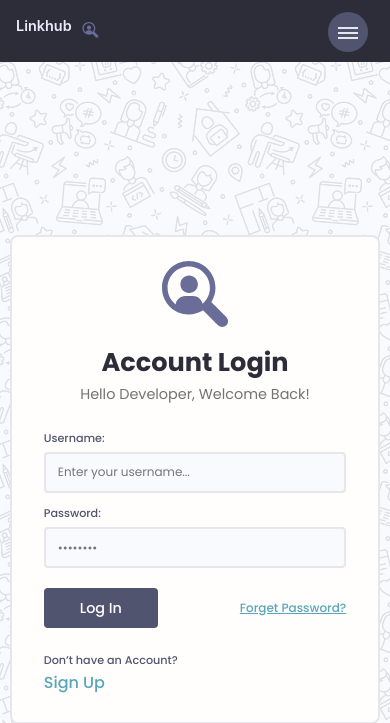
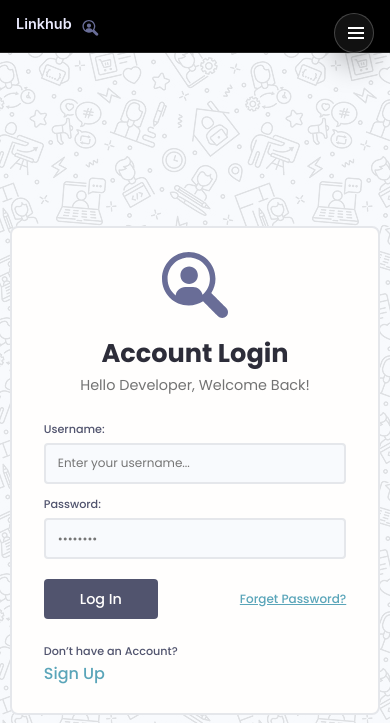
Before and after one commit to NiharPopat17/linkhub, a Django app: page /login/?next=/delete-skill/1/ in a window 390 px wide. Shown: the top 723 px of the page. Run offline with Django 5.2, Linux system fonts and the light colour scheme; some libraries are stand-ins or nearby versions.

Commit message:
navbar changed

```diff
--- /dev/null
+++ b/static/styles/navbar.css
@@ -0,0 +1,206 @@
+.header {
+  position: sticky;
+  top: 0;
+  z-index: 111;
+  padding: 1rem 0;
+  background: #000;
+  border-bottom: 1px solid rgba(255, 255, 255, 0.14);
+  backdrop-filter: blur(12px);
+}
+
+.header > .container {
+  display: flex;
+  align-items: center;
+  justify-content: space-between;
+  gap: 2rem;
+}
+
+.header__logo {
+  display: inline-flex;
+  align-items: center;
+}
+
+.header__logo > img {
+  height: 3.8rem;
+  width: auto;
+  display: block;
+}
+
+.header__nav {
+  display: flex;
+  align-items: center;
+}
+
+.header__nav input[type='checkbox'] {
+  display: none;
+}
+
+.toggle-menu > span {
+  display: none;
+}
+
+.header__nav > .header__menu {
+  display: inline-flex;
+  align-items: center;
+  list-style: none;
+  gap: 1rem;
+  margin: 0;
+  padding: 0;
+}
+
+.header__menuItem {
+  display: flex;
+  align-items: center;
+}
+
+.header__menuItem > a {
+  display: inline-flex;
+  align-items: center;
+  justify-content: center;
+  min-height: 4.2rem;
+  padding: 0.9rem 1.6rem;
+  border: 1px solid transparent;
+  border-radius: 999px;
+  color: #fff;
+  background: transparent;
+  font-weight: 500;
+  letter-spacing: 0.01em;
+  text-decoration: none;
+  transition: background-color 0.25s ease, color 0.25s ease, border-color 0.25s ease,
+    transform 0.25s ease, box-shadow 0.25s ease;
+}
+
+.header__menuItem > a:hover,
+.header__menuItem > a:focus-visible {
+  color: #000;
+  background: #fff;
+  border-color: #fff;
+  box-shadow: 0 12px 30px rgba(255, 255, 255, 0.12);
+  transform: translateY(-1px);
+}
+
+.header__menuItem > a[style] {
+  font-weight: 700 !important;
+}
+
+.header .btn.btn--sub,
+.header .btn--sub {
+  color: #000;
+  background: #fff;
+  border: 1px solid #fff;
+  box-shadow: none;
+}
+
+.header .btn.btn--sub:hover,
+.header .btn.btn--sub:focus-visible,
+.header .btn--sub:hover,
+.header .btn--sub:focus-visible {
+  color: #fff;
+  background: transparent;
+  border-color: #fff;
+}
+
+@media screen and (max-width: 800px) {
+  .header {
+    padding: 1.2rem 0;
+  }
+
+  .header__logo {
+    position: relative;
+    z-index: 1001;
+  }
+
+  .toggle-menu {
+    position: relative;
+    z-index: 1001;
+  }
+
+  .toggle-menu > span {
+    display: block;
+    position: fixed;
+    top: 1.6rem;
+    right: 2rem;
+    width: 5rem;
+    height: 5rem;
+    padding: 1rem;
+    border: 1px solid rgba(255, 255, 255, 0.22);
+    border-radius: 50%;
+    background: #111;
+    box-shadow: 0 10px 30px rgba(0, 0, 0, 0.35);
+    cursor: pointer;
+    font-size: 0;
+  }
+
+  .toggle-menu__lines,
+  .toggle-menu__lines::before,
+  .toggle-menu__lines::after {
+    content: '';
+    position: fixed;
+    right: 3.2rem;
+    width: 2rem;
+    height: 2px;
+    background: #fff;
+    transition: transform 0.25s ease, opacity 0.25s ease, top 0.25s ease;
+    z-index: 1002;
+    pointer-events: none;
+  }
+
+  .toggle-menu__lines {
+    top: 4rem;
+  }
+
+  .toggle-menu__lines::before {
+    top: 3.35rem;
+  }
+
+  .toggle-menu__lines::after {
+    top: 4.65rem;
+  }
+
+  .header__nav > .header__menu {
+    position: fixed;
+    inset: 0;
+    display: flex;
+    flex-direction: column;
+    justify-content: center;
+    gap: 1.4rem;
+    padding: 8rem 2.4rem 3rem;
+    background: rgba(0, 0, 0, 0.97);
+    opacity: 0;
+    pointer-events: none;
+    transform: translateY(-1.5rem);
+    transition: opacity 0.3s ease, transform 0.3s ease;
+  }
+
+  .header__menuItem {
+    width: 100%;
+    justify-content: center;
+  }
+
+  .header__menuItem > a {
+    width: min(100%, 32rem);
+    padding: 1.4rem 2rem;
+    border-color: rgba(255, 255, 255, 0.16);
+    background: #0c0c0c;
+  }
+
+  .header__nav input[type='checkbox']:checked ~ .header__menu {
+    opacity: 1;
+    pointer-events: auto;
+    transform: translateY(0);
+  }
+
+  .header__nav input[type='checkbox']:checked + .toggle-menu > .toggle-menu__lines {
+    opacity: 0;
+  }
+
+  .header__nav input[type='checkbox']:checked + .toggle-menu > .toggle-menu__lines::before {
+    top: 4rem;
+    transform: rotate(45deg);
+  }
+
+  .header__nav input[type='checkbox']:checked + .toggle-menu > .toggle-menu__lines::after {
+    top: 4rem;
+    transform: rotate(-45deg);
+  }
+}
--- a/templates/main.html
+++ b/templates/main.html
@@ -12,6 +12,7 @@
     <link rel="stylesheet" href="{% static 'styles/app.css' %}" />
     <link rel="stylesheet" href="https://cdnjs.cloudflare.com/ajax/libs/font-awesome/6.5.0/css/all.min.css">
     <link rel="stylesheet" href="{% static 'styles/modern-ui.css' %}" />
+    <link rel="stylesheet" href="{% static 'styles/navbar.css' %}" />
     <title>LinkHub</title>
 </head>
 
```
